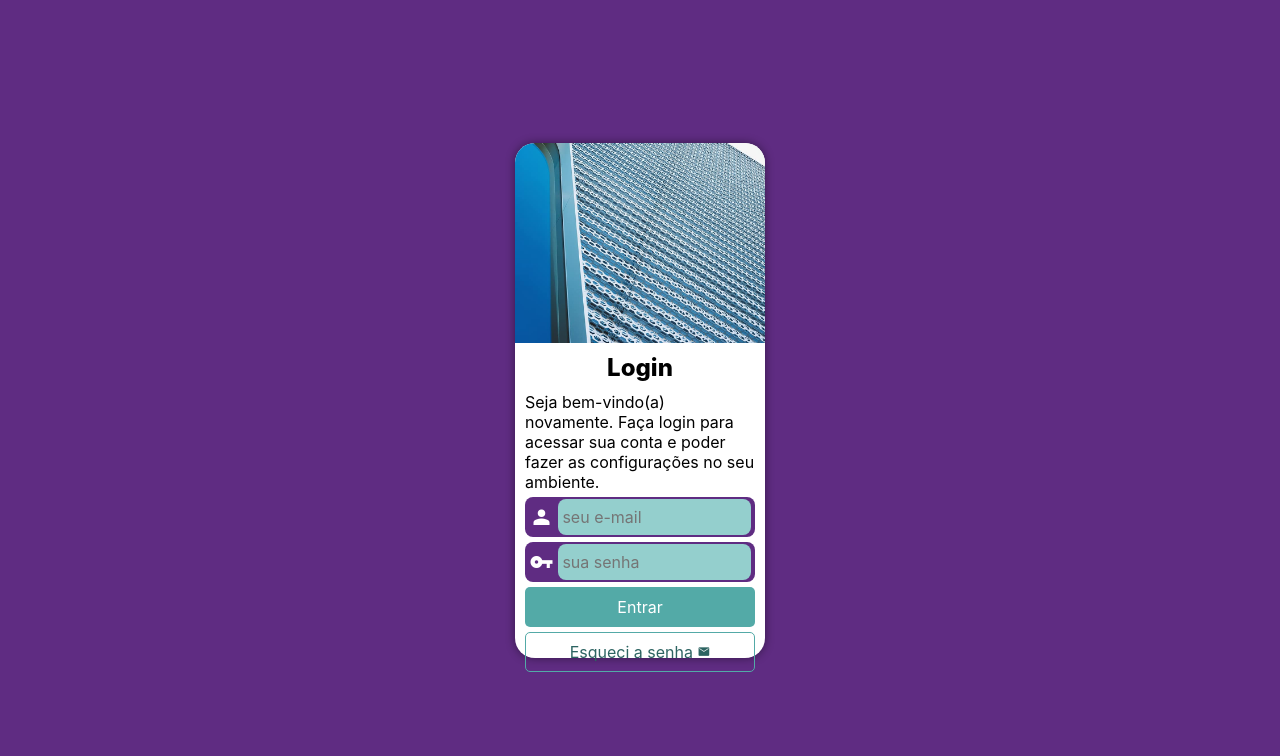
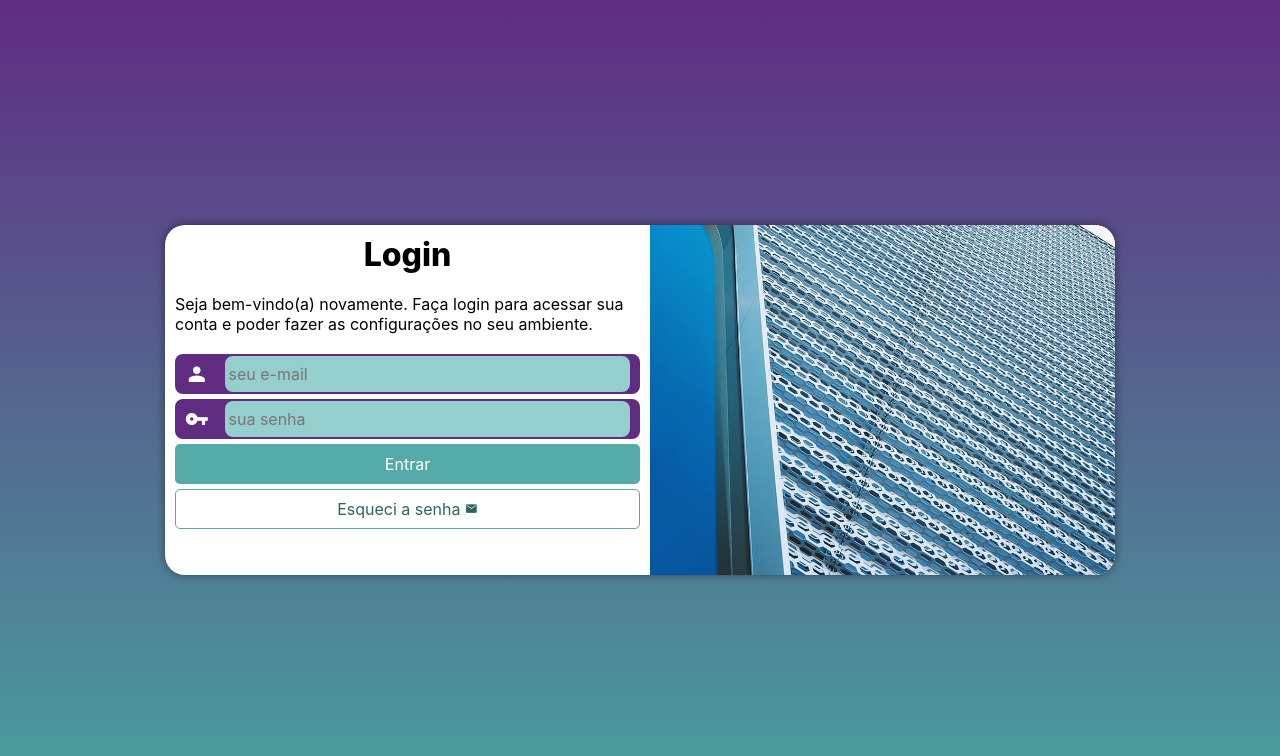
Before and after one commit to DanwiiloCarvalho/telalogin, a plain HTML site: page index.html in a window 1280 px wide. Drawn offline with nearby package versions, Linux system fonts and the light colour scheme.

Commit message:
Implementação das media-queries para tablet e desktop

```diff
--- a/index.html
+++ b/index.html
@@ -5,6 +5,7 @@
         <meta http-equiv="X-UA-Compatible" content="IE=edge">
         <meta name="viewport" content="width=device-width, initial-scale=1.0">
         <link rel="stylesheet" href="style/style.css">
+        <link rel="stylesheet" href="style/media-queries.css">
         <link rel="stylesheet" href="https://fonts.googleapis.com/css2?family=Material+Symbols+Outlined:opsz,wght,FILL,GRAD@20..48,100..700,0..1,-50..200" />
         <title>Login</title>
     </head>
--- /dev/null
+++ b/style/media-queries.css
@@ -0,0 +1,62 @@
+@charset "UTF-8";
+
+/*Tablets*/
+@media screen and (min-width: 768px) {
+    body {
+        background-image: linear-gradient(to top, #49a09d, #5f2c82);
+    }
+
+    .login-area {
+        width: 80vw;
+        height: 280px;
+        display: flex;
+        flex-direction: row;
+    }
+
+    .login-area > div.image {
+        /* width: 47%; */
+        height: 100%;
+        border-bottom-left-radius: inherit;
+        border-top-right-radius: 0px;
+        flex: 1;
+    }
+
+    div#form {
+        flex: 2;
+    }
+
+    div#form > p {
+        text-align: left;
+    }
+}
+
+/*Desktop*/
+@media screen and (min-width: 992px) {
+    .login-area {
+        width: 950px;
+        height: 350px;
+        flex-direction: row-reverse;
+    }
+
+    .login-area > div.image {
+        flex: 1;
+        border-top-left-radius: 0px;
+        border-bottom-left-radius: 0px;
+        border-top-right-radius: inherit;
+        border-bottom-right-radius: inherit;
+    }
+
+    div#form {
+        flex: 1;
+    }
+
+    div#form > h1 {
+        font-size: 2em;
+        margin-top: ;
+    }
+
+    div#form > p {
+        font-size: 1em;
+        margin: 20px 0px;
+    }
+}
--- a/style/style.css
+++ b/style/style.css
@@ -36,6 +36,7 @@ main {
     height: 515px;
     border-radius: 20px;
     box-shadow: 0px 0px 10px rgb(0 0 0 / 45%);
+    transition: 0.5s;
 }
 
 .login-area > div#form {
@@ -49,7 +50,7 @@ main {
     font-weight: 800;
 }
 
-.login-area > p {
+div#form > p {
     font-size: 0.8em;
 }
 
@@ -93,7 +94,7 @@ form > div > input {
     border: none;
     border-radius: 8px;
     height: 100%;
-    width: 85%;
+    width: 88%;
     font-size: 1em;
     padding: 4px;
 }
```
